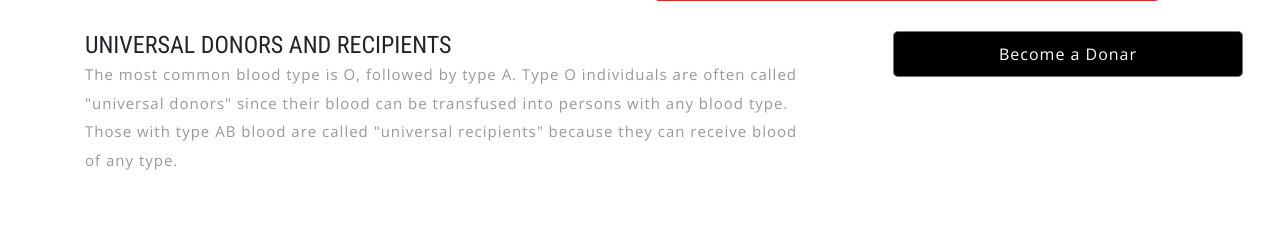
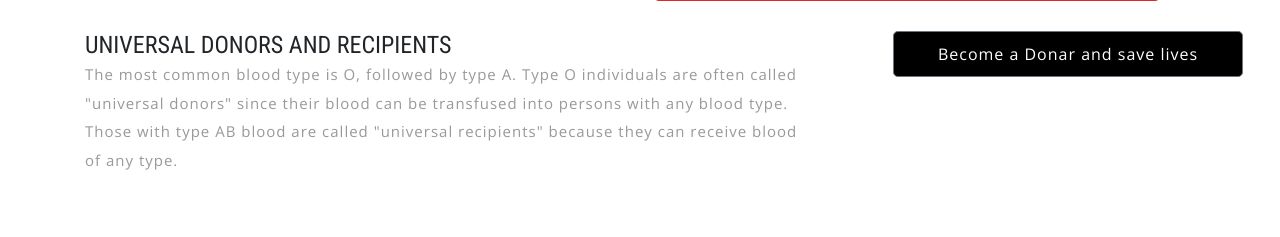
Before and after one commit to MBAJERWAKAERIC/CibitokeBDMS, a PHP site: page / in a window 1280 px wide. Shown: the part 2731-2968 px from the top of the page. Run offline with PHP 8.4, Linux system fonts and the light colour scheme; the visitor is signed in with stand-in values (Sample User, id 1); data comes from the database, SQL or seed files in the repository.

Commit message:
some modification

```diff
--- a/index.php
+++ b/index.php
@@ -184,7 +184,7 @@ include('includes/config.php');
 				</div>
 				<div class="col-md-4" style="padding-top: 30px;">
 
-					<a class="btn btn-lg btn-secondary btn-block login-button ml-lg-5 mt-lg-0 mt-4 mb-lg-0 mb-3" data-toggle="modal" data-target="#exampleModalCenter1" href="#" data-toggle="modal" data-target="#exampleModalCenter1"> Become a Donar</a>
+					<a class="btn btn-lg btn-secondary btn-block login-button ml-lg-5 mt-lg-0 mt-4 mb-lg-0 mb-3" data-toggle="modal" data-target="#exampleModalCenter1" href="#" data-toggle="modal" data-target="#exampleModalCenter1"> Become a Donar and save lives </a>
 				</div>
 			</div>
 		</div>
```
